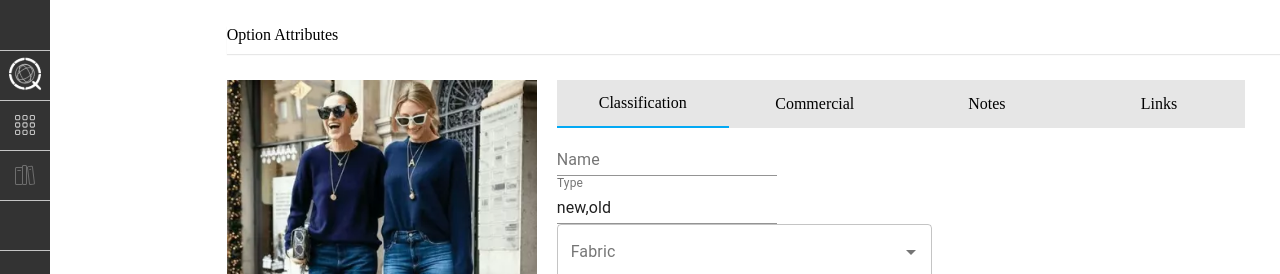
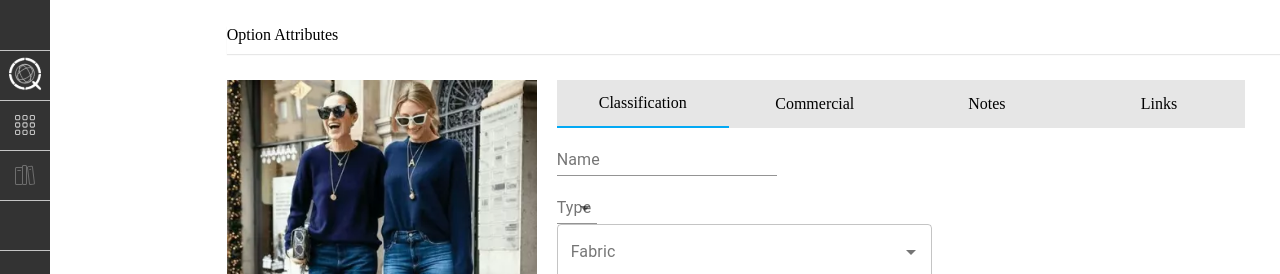
Before and after one commit to toreylittlefield/quadrant-basic-test-challenge, a React (Create React App) app in the folder client/: page / in a window 1280 px wide. Shown: the top 274 px of the page. Built offline with nearby package versions, Linux system fonts and the light colour scheme; a web font is replaced by a local one.

Commit message:
update CustomForm & CustomSimpleSelect

```diff
--- a/client/src/components/Inputs/CustomForm.js
+++ b/client/src/components/Inputs/CustomForm.js
@@ -1,24 +1,29 @@
 import React, { useState } from "react";
 import CustomTextField from "./CustomTextField";
-import CustomSingleSelect from "./CustomSingleSelect";
+import CustomSimpleSelect from "./CustomSimpleSelect";
 import CustomAutoCompleteComboBox from "./CustomAutoCompleteComboBox";
 
 const defaultFormValues = {
   name: "",
-  type: ["new", "old"],
+  types: ["new", "old"],
+  selectedType: "",
   fabrics: [{ fabric: "new" }, { fabric: "old" }],
   img: "",
 };
 
 const CustomForm = () => {
   const [formValues, setFormValues] = useState(defaultFormValues);
-  const { name, type, fabrics } = formValues;
+  const { name, types, fabrics, selectedType } = formValues;
   return (
     // className={classes.root}
     <form noValidate autoComplete="off">
       {/* Textfield */}
       <CustomTextField setFormValues={setFormValues} name={name} />
-      <CustomSingleSelect setFormValues={setFormValues} type={type} />
+      <CustomSimpleSelect
+        setFormValues={setFormValues}
+        types={types}
+        selectedType={selectedType}
+      />
       <CustomAutoCompleteComboBox
         setFormValues={setFormValues}
         fabrics={fabrics}
--- /dev/null
+++ b/client/src/components/Inputs/CustomSimpleSelect.js
@@ -0,0 +1,39 @@
+import Proptypes from "prop-types";
+import React from "react";
+import { FormControl, InputLabel, Select, MenuItem } from "@material-ui/core";
+
+const CustomSimpleSelect = ({
+  setFormValues = () => {},
+  types = [],
+  selectedType = "",
+}) => (
+  <FormControl>
+    <InputLabel id="custom-simple-select-label-types">Type</InputLabel>
+    <Select
+      labelId="custom-simple-select-label-types"
+      id="custom-simple-select"
+      value={selectedType}
+      onChange={(e) =>
+        setFormValues((prev) => ({ ...prev, selectedType: e.target.value }))
+      }
+    >
+      {types.map((typevalue) => (
+        <MenuItem value={typevalue}>{typevalue}</MenuItem>
+      ))}
+    </Select>
+  </FormControl>
+);
+
+CustomSimpleSelect.defaultProps = {
+  setFormValues: () => {},
+  types: [],
+  selectedType: "",
+};
+
+CustomSimpleSelect.propTypes = {
+  setFormValues: Proptypes.func,
+  types: Proptypes.arrayOf(Proptypes.string),
+  selectedType: Proptypes.string,
+};
+
+export default CustomSimpleSelect;
--- a/client/src/components/Inputs/CustomSingleSelect.js
+++ /dev/null
@@ -1,28 +0,0 @@
-import Proptypes from "prop-types";
-import React from "react";
-import { TextField } from "@material-ui/core";
-
-const CustomSingleSelect = ({ setFormValues = () => {}, type = [] }) => (
-  <div>
-    <TextField
-      id="standard-name"
-      label="Type"
-      value={type}
-      onChange={(e) =>
-        setFormValues((prev) => ({ ...prev, type: e.target.value }))
-      }
-    />
-  </div>
-);
-
-CustomSingleSelect.defaultProps = {
-  setFormValues: () => {},
-  type: [],
-};
-
-CustomSingleSelect.propTypes = {
-  setFormValues: Proptypes.func,
-  type: Proptypes.arrayOf(Proptypes.string),
-};
-
-export default CustomSingleSelect;
```
